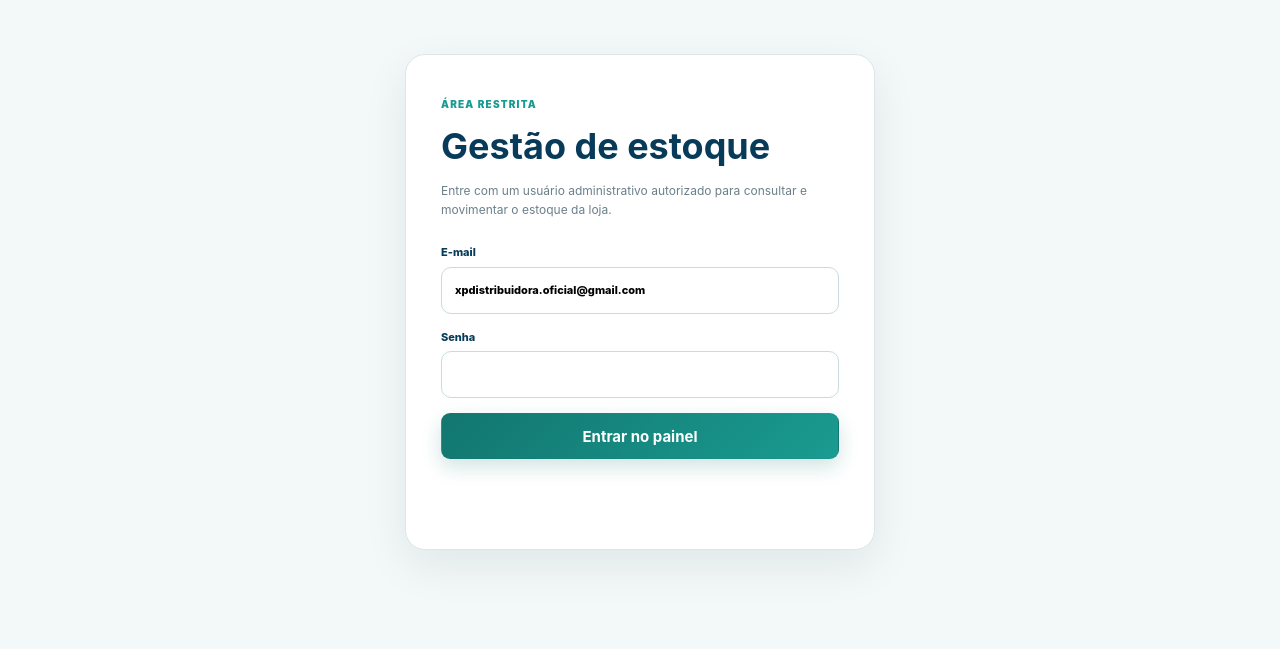
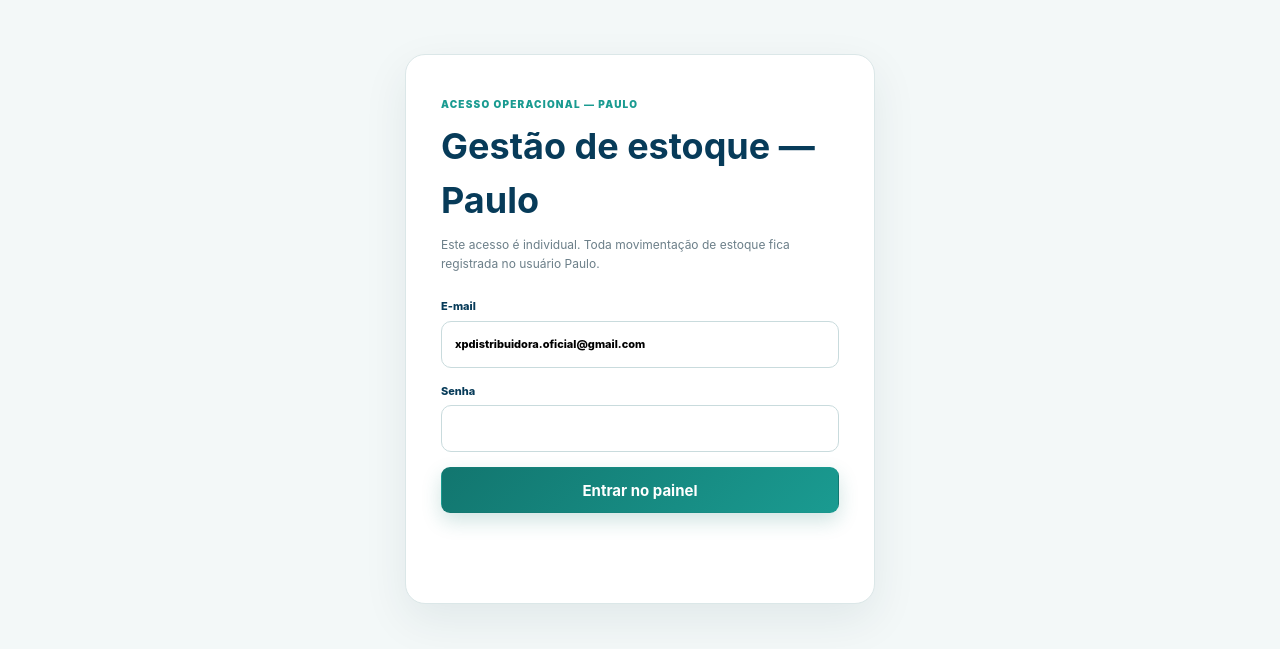
Before and after one commit to xpdistribuidoraoficial-jpg/chi-rho-ecommerce, a website: page xpdistribuidora-estoque.html in a window 1280 px wide. Shown: the part 117-766 px from the top of the page. Drawn offline with Linux system fonts and the light colour scheme.

Commit message:
Identificar visualmente acessos individuais

```diff
--- a/xpdistribuidora-estoque.html
+++ b/xpdistribuidora-estoque.html
@@ -6,9 +6,9 @@
   <div class="admin-session"><a class="admin-nav-link" href="xpdistribuidora.html">Pedidos</a><span data-admin-user></span><button class="admin-signout" type="button" data-admin-signout hidden>Sair</button></div>
 </div></header>
 <main class="container admin-main">
-  <section class="admin-login" data-admin-login><span>ÁREA RESTRITA</span><h1>Gestão de estoque</h1>
-    <p>Entre com um usuário administrativo autorizado para consultar e movimentar o estoque da loja.</p>
-    <form data-admin-login-form><label>E-mail<input name="email" type="email" autocomplete="username" required></label>
+  <section class="admin-login" data-admin-login><span>ACESSO OPERACIONAL — PAULO</span><h1>Gestão de estoque — Paulo</h1>
+    <p>Este acesso é individual. Toda movimentação de estoque fica registrada no usuário Paulo.</p>
+    <form data-admin-login-form><label>E-mail<input name="email" type="email" autocomplete="username" value="xpdistribuidora.oficial@gmail.com" readonly required></label>
       <label>Senha<input name="password" type="password" autocomplete="current-password" required></label>
       <button class="btn btn-primary" type="submit">Entrar no painel</button><p class="admin-status" data-admin-login-status></p></form>
   </section>
```
